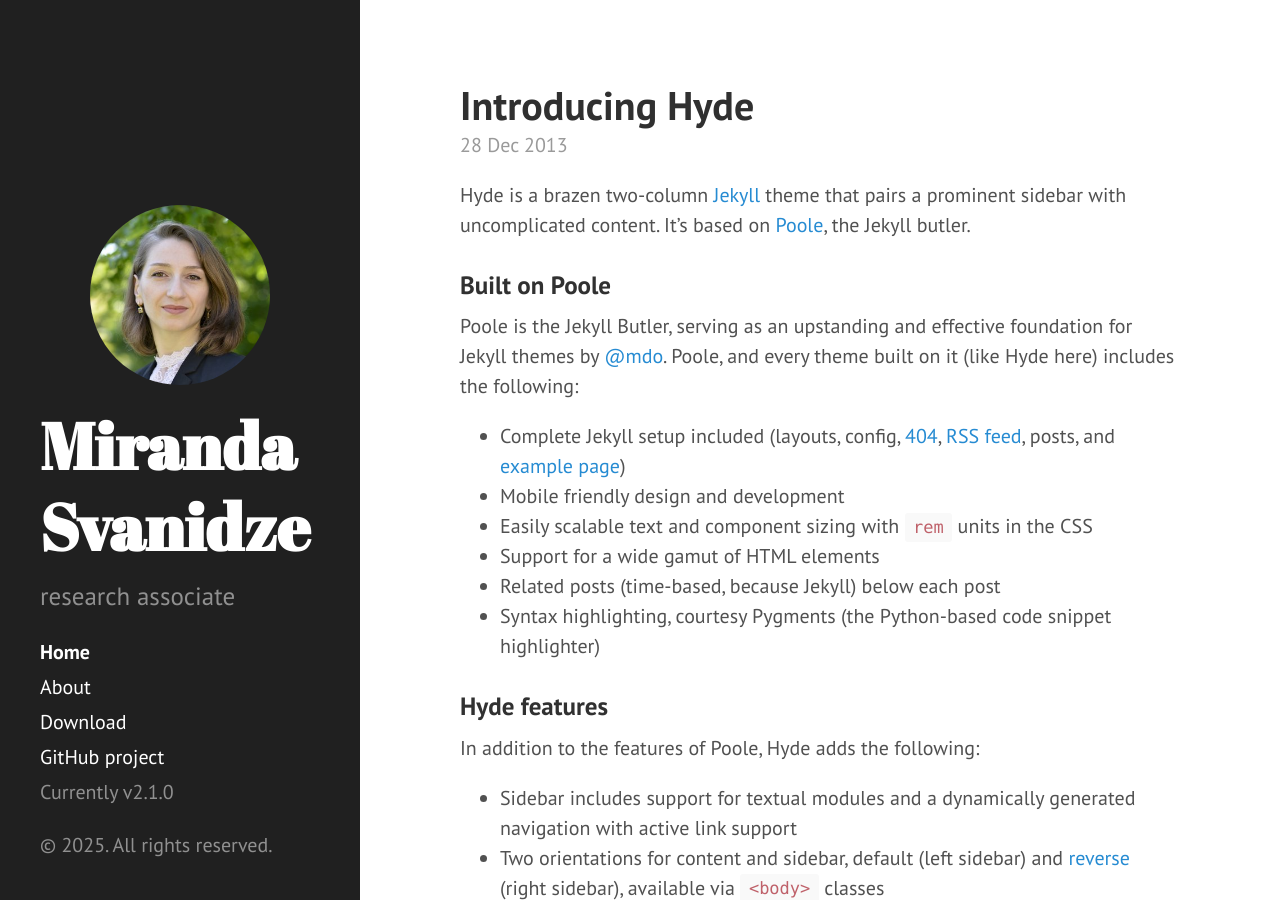
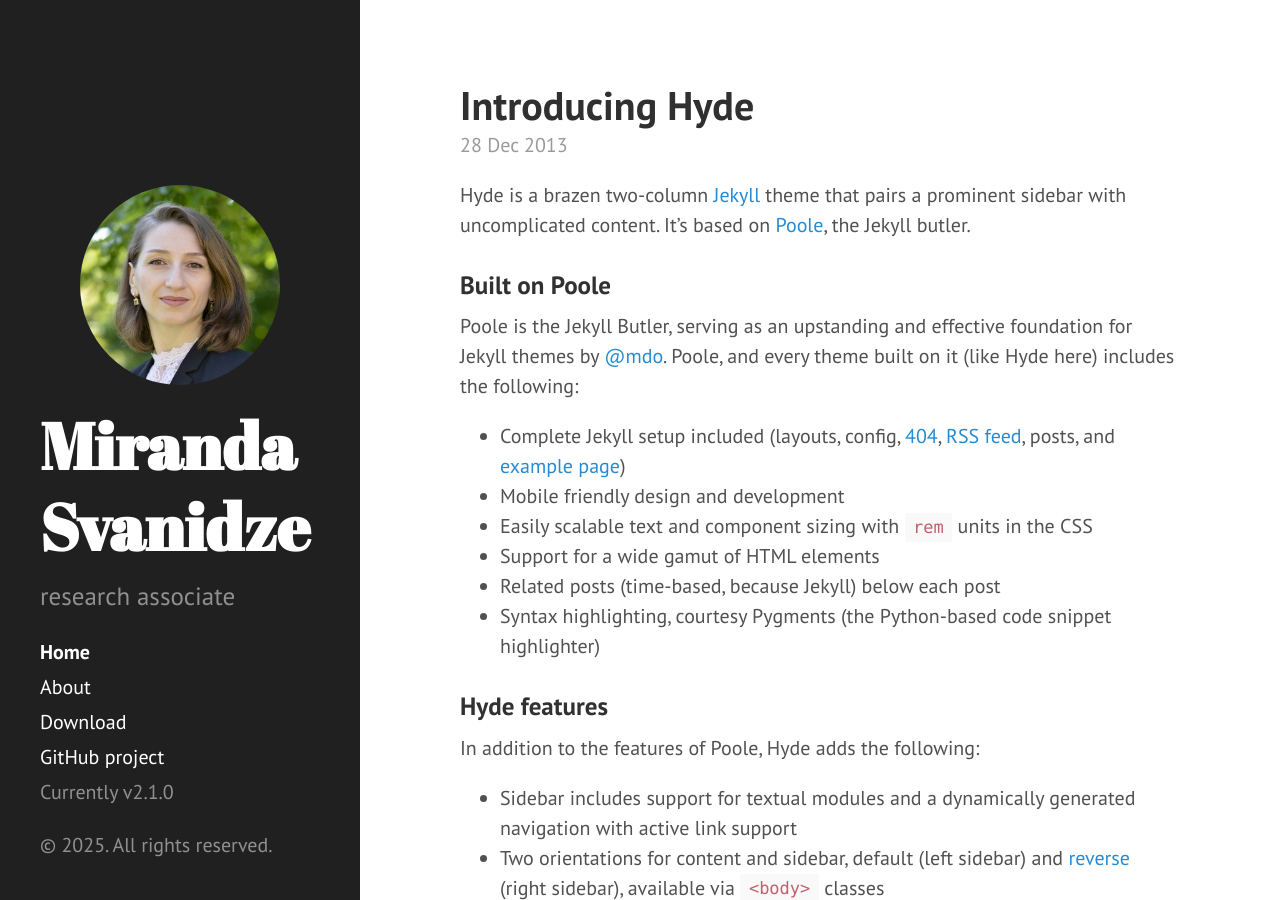
Before and after one commit to miranidze/miranidze.github.io, a Jekyll site: the page built from index.html, in a window 1280 px wide and 900 px high. Built offline with Jekyll 4.4.1, drawn with Linux system fonts in a browser that asks for light colours; the list of posts is cut into pages by our own code.

Commit message:
photoupdate

```diff
--- a/_includes/sidebar.html
+++ b/_includes/sidebar.html
@@ -2,7 +2,7 @@
    <div class="container sidebar-sticky">
       <!-- Sidebar photo -->
       <div class="sidebar-pic">
-         <img src="/assets/myphoto.png" class="sidebar-img" style="width:180px; border-radius:50%;">
+         <img src="/assets/myphoto.png" class="sidebar-img" style="width:200px; border-radius:50%;">
       </div>
       <div class="sidebar-about">
          <h1>
```
